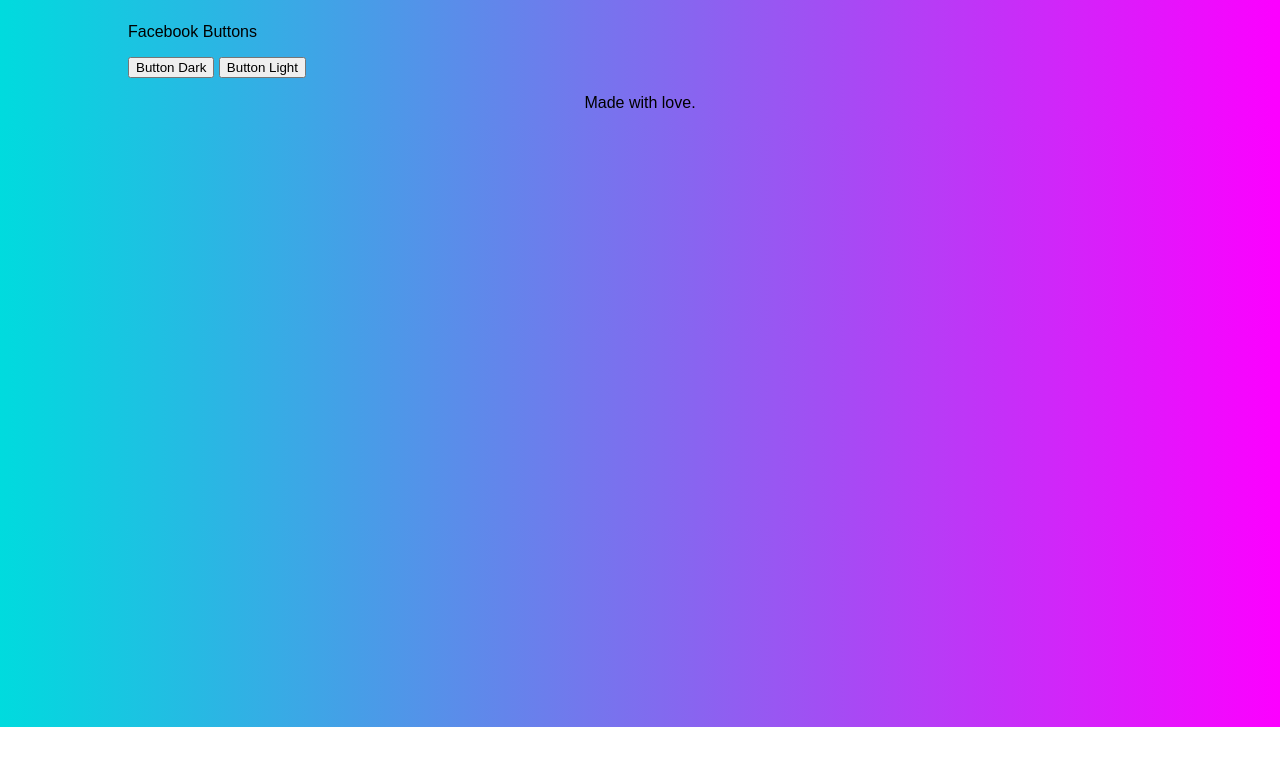
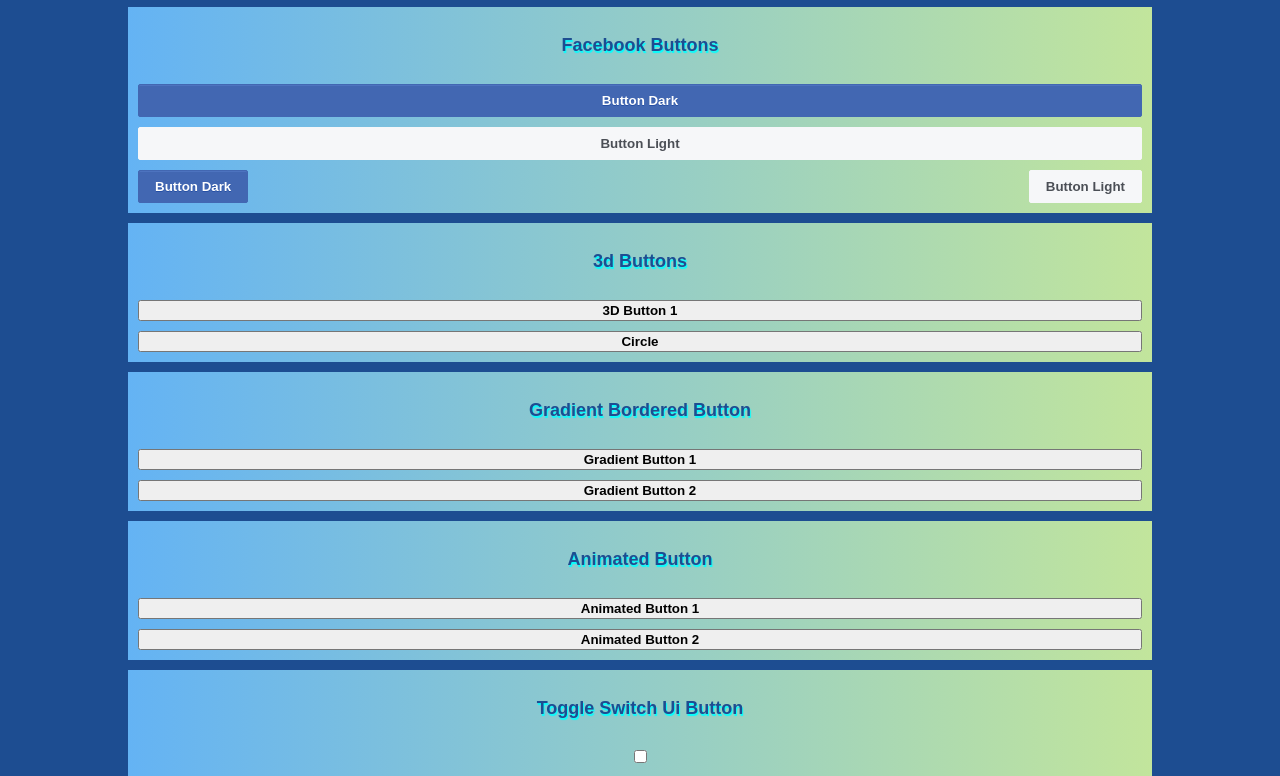
Before and after one commit to abhishek-baliyan-code/css-30, a plain HTML site: page 1.Style-Fancy-Buttons/source/index.html in a window 1280 px wide. Shown: the part 73-849 px from the top of the page. Before the commit the page ends 800 px from the top, so only its background shows below. Drawn offline with Linux system fonts and the light colour scheme.

Commit message:
Done Facebook style button

```diff
--- a/1.Style-Fancy-Buttons/source/assets/stylesheet/style.css
+++ b/1.Style-Fancy-Buttons/source/assets/stylesheet/style.css
@@ -1,7 +1,43 @@
+:root {
+    /* Colors */
+    --imperial-red: hsla(355, 75%, 90%, 1);
+    --honeydew: hsla(105, 5%, 98%, 1);
+    --powder-blue: hsla(182, 24%, 86%, 1);
+    --celadon-blue: hsla(203, 56%, 62%, 1);
+    --prussian-blue: hsla(215, 67%, 34%, 1);
+
+    --background-color: var(--prussian-blue);
+    --color: var(--honeydew);
+    --block-background: linear-gradient(to right, #64b3f4, #c2e59c);
+
+    --heading: var(--prussian-blue);
+    --footer: var(--imperial-red);
+
+    /* Facebook style btn color */
+    --fb-dark-btn-bg: #4267b2;
+    --fb-dark-btn-color: #fff;
+    --fb-light-btn-bg: #f6f7f9;
+    --fb-light-btn-color: #4b4f56;
+
+    --fb-dark-btn-bg-hover: #2b54a7;
+    --fb-light-btn-bg-hover: #e9ebee;
+
+    /* Fonts */
+    font-family: Arial, Helvetica, sans-serif;
+}
+
 html {
     font-size: 62.5%;
+    box-sizing: border-box;
 
-    background: linear-gradient(to right, #00dbde, #fc00ff);
+    background-color: var(--background-color);
+    color: var(--color);
+}
+
+*,
+*:before,
+*:after {
+    box-sizing: inherit;
 }
 
 body {
@@ -9,28 +45,76 @@
     grid-template-columns: 1fr;
     grid-template-rows: auto 1fr auto;
 
-    font-family: Arial, Helvetica, sans-serif;
+    width: 100vw;
+    height: 100vh;
+
     font-size: 1.6rem;
     text-align: center;
 
     padding: 0 10%;
-    /* padding: 0; */
     margin: 0;
 
     box-sizing: border-box;
 }
 
-header {
-    /* background-color: rebeccapurple; */
+main {
+    display: grid;
+    grid-gap: 1rem;
 }
 
-main {
-    text-align: left;
+section {
+    display: grid;
+    grid-gap: 1rem;
+
+    background: var(--block-background);
+    padding: 1rem;
+}
+
+section > p {
+    font-size: 1.8rem;
+    font-weight: bold;
+    color: var(--heading);
+    text-shadow: 1px 2px 1px aqua;
+}
+
+button {
+    cursor: pointer;
+    font-weight: bold;
+}
+
+.fb-btn {
+    padding: 0.6em 1.2em;
+    border-radius: 2px;
+}
+
+.fb-dark {
+    background-color: var(--fb-dark-btn-bg);
+    color: var(--fb-dark-btn-color);
+    border: 1px solid var(--fb-dark-btn-bg);
+    text-shadow: 0px 1px 0px #254fa4;
+    box-shadow: inset 0px 1px 0px 0px #4d73bf;
+}
+
+.fb-dark:hover {
+    background-color: var(--fb-dark-btn-bg-hover);
+}
+
+.fb-light {
+    background-color: var(--fb-light-btn-bg);
+    color: var(--fb-light-btn-color);
+    border: 1px solid var(--fb-light-btn-bg);
+}
+
+.fb-light:hover {
+    background-color: var(--fb-light-btn-bg-hover);
+}
+
+.fb-fix-size {
+    display: grid;
+    justify-content: space-between;
+    grid-template-columns: auto auto;
 }
 
 footer {
-    /* background-color: royalblue; */
+    color: var(--footer);
 }
-
-footer p {
-}
--- a/1.Style-Fancy-Buttons/source/index.html
+++ b/1.Style-Fancy-Buttons/source/index.html
@@ -13,9 +13,36 @@
             </h1>
         </header>
         <main>
-            <p>Facebook Buttons</p>
-            <button>Button Dark</button>
-            <button>Button Light</button>
+            <section>
+                <p>Facebook Buttons</p>
+                <button class="fb-btn fb-dark">Button Dark</button>
+                <button class="fb-btn fb-light">Button Light</button>
+                <div class="fb-fix-size">
+                    <button class="fb-btn fb-dark">Button Dark</button>
+                    <button class="fb-btn fb-light">Button Light</button>
+                </div>
+            </section>
+            <section>
+                <p>3d Buttons</p>
+                <button class="3d-btn">3D Button 1</button>
+                <button class="3d-btn">Circle</button>
+            </section>
+            <section>
+                <p>Gradient Bordered Button</p>
+                <button class="gradient-btn">Gradient Button 1</button>
+                <button class="gradient-btn">Gradient Button 2</button>
+            </section>
+            <section>
+                <p>Animated Button</p>
+                <button class="animated-btn">Animated Button 1</button>
+                <button class="animated-btn">Animated Button 2</button>
+            </section>
+            <section>
+                <p>Toggle Switch Ui Button</p>
+                <input type="checkbox" name="" id="che-1" />
+                <input type="checkbox" name="" id="che-2" />
+                <label for="che-2">Click me to activate</label>
+            </section>
         </main>
         <footer>
             <p>
```
